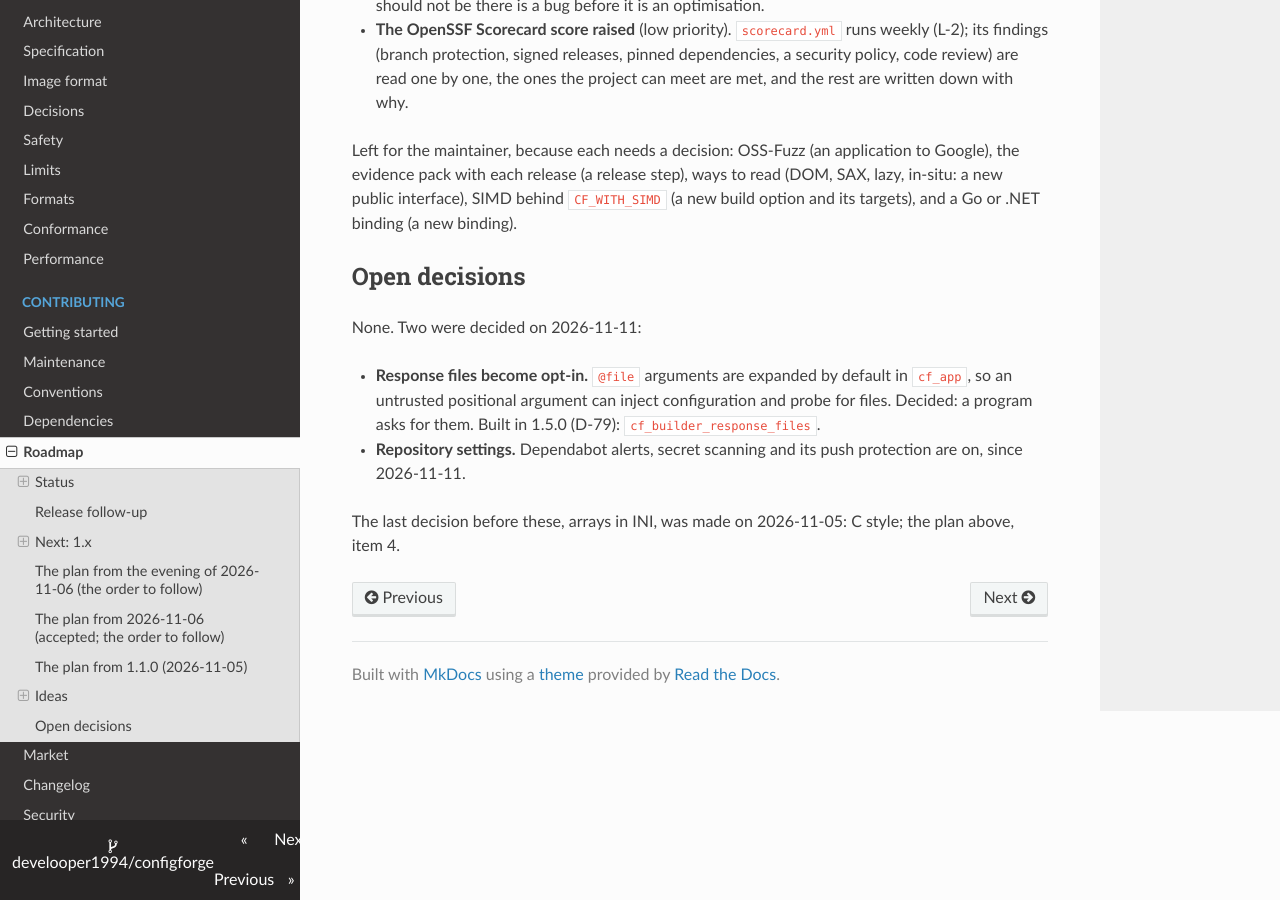
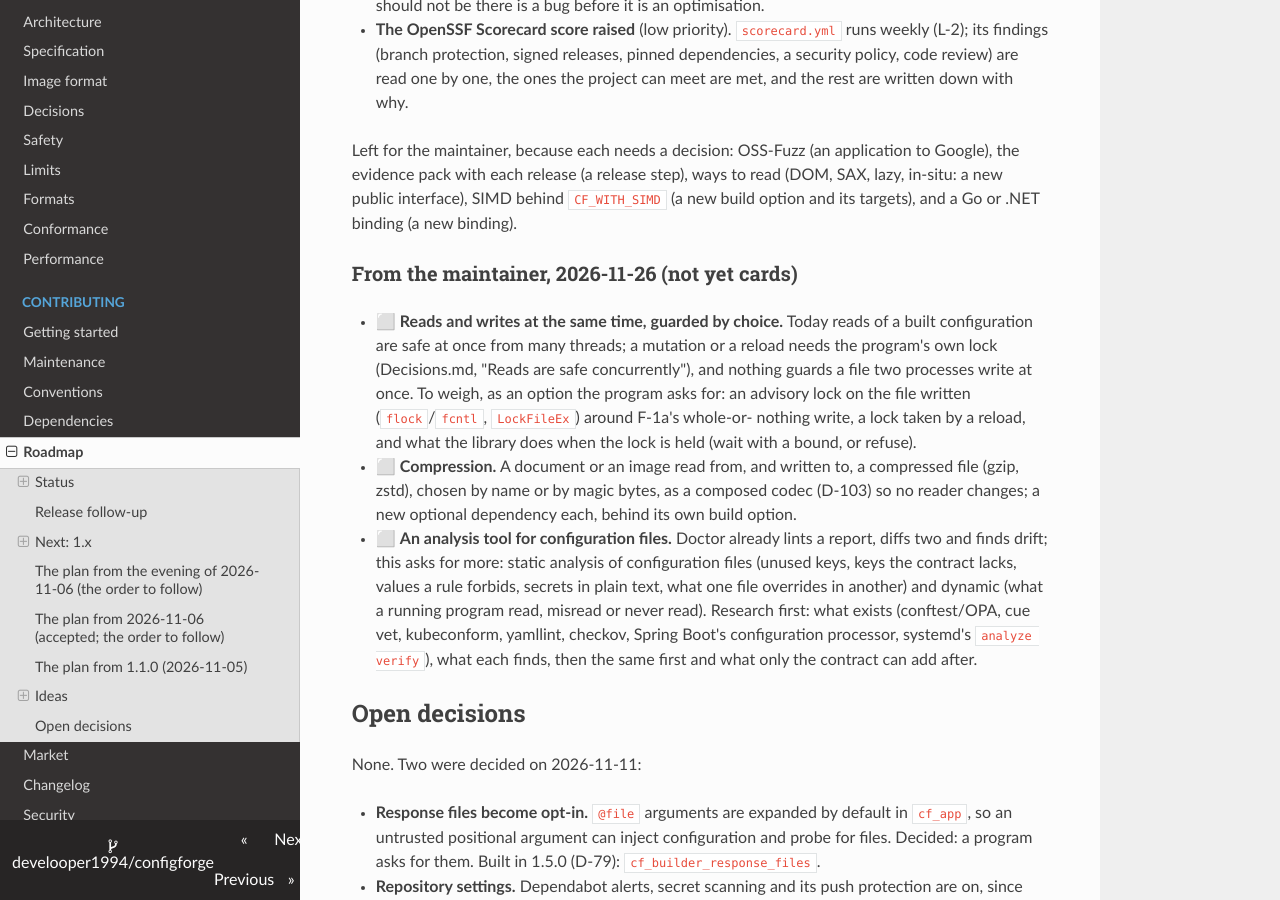
Before and after one commit to develooper1994/configforge, an MkDocs documentation site: the page built from docs/Roadmap.md, in a window 1280 px wide and 900 px high, scrolled down 29976 px. Built offline with MkDocs 1.6.1, drawn with Linux system fonts in a browser that asks for light colours.

Commit message:
Roadmap: the maintainer's three ideas of 2026-11-26 (concurrent writes by choice, compression, an analysis tool); HANDOFF adds them as group Y
Co-Authored-By: Claude Opus 5.5 <noreply@anthropic.com>

```diff
--- a/docs/Roadmap.md
+++ b/docs/Roadmap.md
@@ -1550,6 +1550,30 @@ step), ways to read (DOM, SAX, lazy, in-situ: a new public interface),
 SIMD behind `CF_WITH_SIMD` (a new build option and its targets), and a
 Go or .NET binding (a new binding).
 
+### From the maintainer, 2026-11-26 (not yet cards)
+
+* ⬜ **Reads and writes at the same time, guarded by choice.** Today reads
+  of a built configuration are safe at once from many threads; a mutation
+  or a reload needs the program's own lock (Decisions.md, "Reads are safe
+  concurrently"), and nothing guards a file two processes write at once.
+  To weigh, as an option the program asks for: an advisory lock on the
+  file written (`flock`/`fcntl`, `LockFileEx`) around F-1a's whole-or-
+  nothing write, a lock taken by a reload, and what the library does when
+  the lock is held (wait with a bound, or refuse).
+* ⬜ **Compression.** A document or an image read from, and written to,
+  a compressed file (gzip, zstd), chosen by name or by magic bytes, as a
+  composed codec (D-103) so no reader changes; a new optional dependency
+  each, behind its own build option.
+* ⬜ **An analysis tool for configuration files.** Doctor already lints a
+  report, diffs two and finds drift; this asks for more: static analysis
+  of configuration files (unused keys, keys the contract lacks, values a
+  rule forbids, secrets in plain text, what one file overrides in
+  another) and dynamic (what a running program read, misread or never
+  read). Research first: what exists (conftest/OPA, cue vet, kubeconform,
+  yamllint, checkov, Spring Boot's configuration processor, systemd's
+  `analyze verify`), what each finds, then the same first and what only
+  the contract can add after.
+
 ## Open decisions
 
 None. Two were decided on 2026-11-11:
```
Also changed, not shown: HANDOFF.md (+5 -1 lines).
